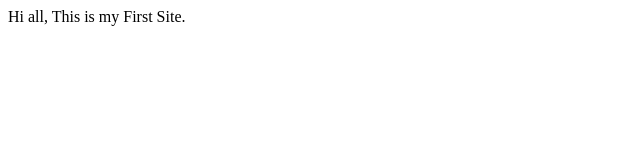
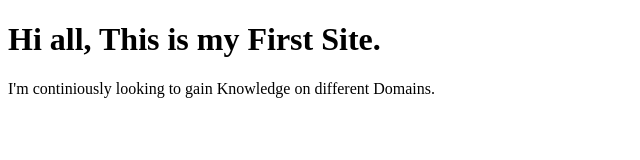
Before and after one commit to rupeshmoulit/Rupeshmouli-Portfolio, a plain HTML site: page Index.html in a window 1280 px wide. Shown: the whole page, without its empty margins (0-640 px from the left). Drawn offline with Linux system fonts and the light colour scheme.

Commit message:
Update Text
Added more Information

```diff
--- a/Index.html
+++ b/Index.html
@@ -7,6 +7,7 @@
     <title>Rupeshmouli-Portfolio</title>
 </head>
 <body>
-    Hi all, This is my First Site.
+    <h1>Hi all, This is my First Site.</h1>
+    I'm continiously looking to gain Knowledge on different Domains.
 </body>
 </html>
```
